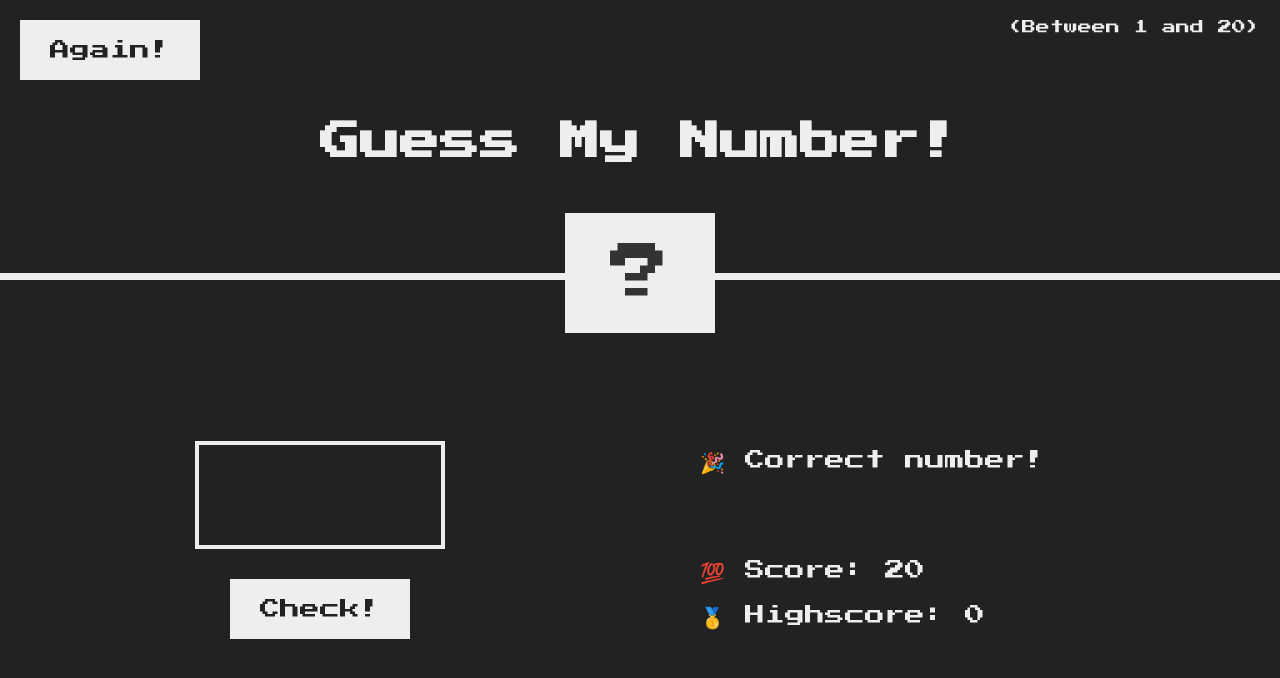
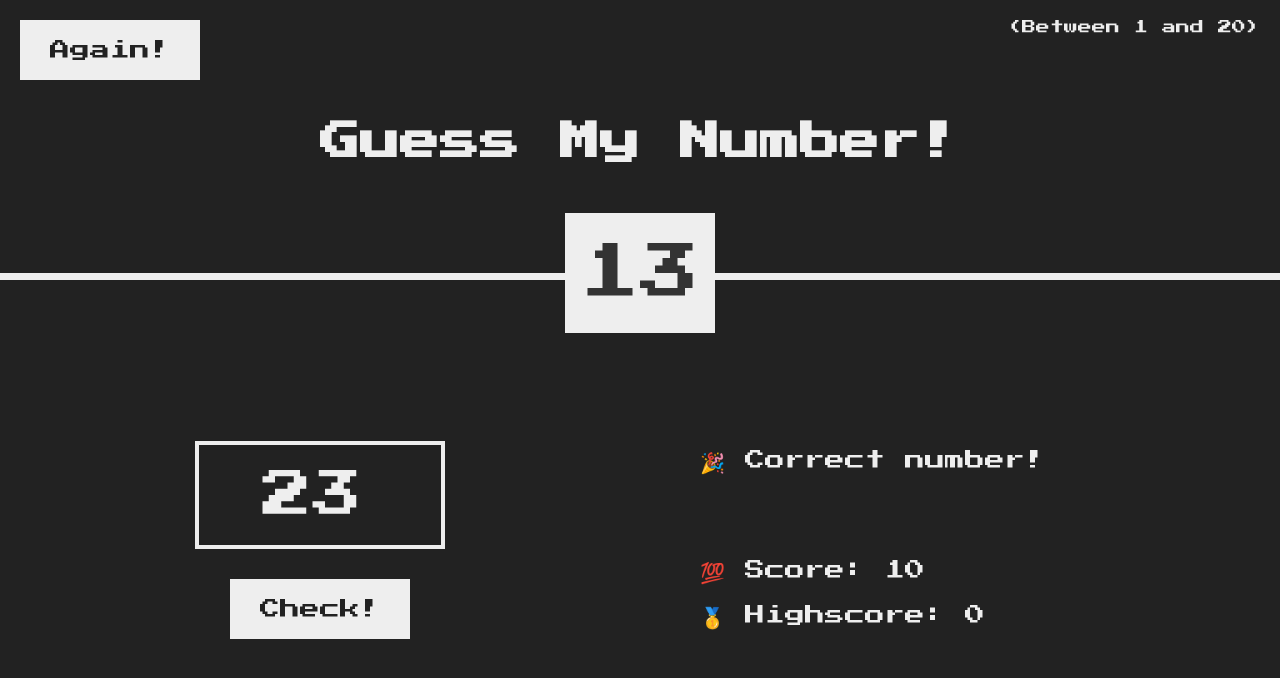
Before and after one commit to Jay-D7/javascript-improve_and_games, a plain HTML site: page 05-Guess-My-Number/starter/index.html in a window 1280 px wide. Drawn offline with Linux system fonts and the light colour scheme.

Commit message:
#Selecting and manipulating elements

```diff
--- a/05-Guess-My-Number/starter/script.js
+++ b/05-Guess-My-Number/starter/script.js
@@ -3,4 +3,10 @@
 console.log(document.querySelector('.message').textContent);
 document.querySelector('.message').textContent = '🎉 Correct number!';
 
-document.querySelector('.number');
+console.log(document.querySelector('.message').textContent);
+
+document.querySelector('.number').textContent = 13;
+document.querySelector('.score').textContent = 10;
+
+document.querySelector('.guess').value = 23;
+console.log(document.querySelector('.guess').value);
```
Also changed, not shown: 05-Guess-My-Number/starter/index.html (+3 -0 lines).
